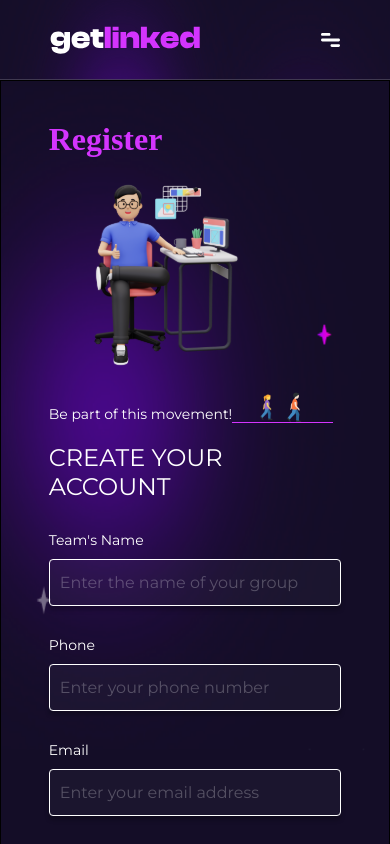
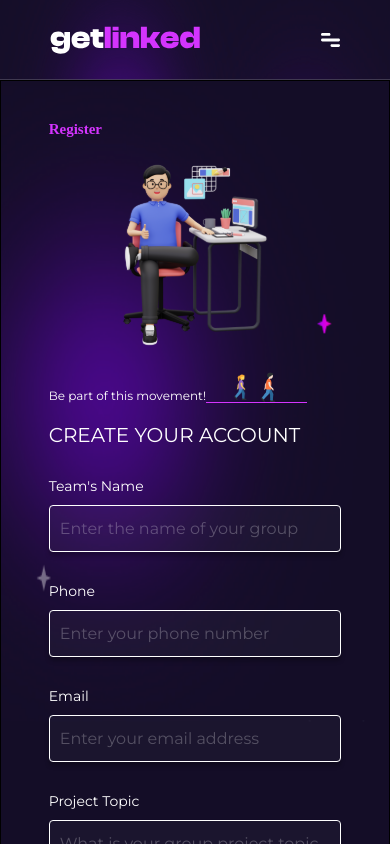
Before and after one commit to demilade211/getLinked, a React (Create React App) app: page /register in a window 390 px wide. Shown: the top 844 px of the page. Built offline with nearby package versions, Linux system fonts and the light colour scheme; no server answers; a web font is replaced by a local one.

Commit message:
added responsive text for register

```diff
--- a/src/pages/Register.jsx
+++ b/src/pages/Register.jsx
@@ -224,8 +224,12 @@ const Right = styled.div`
         font-style: normal;
         font-weight: 600;
         line-height: normal;
+        @media (max-width: 1200px) {
+            font-size: 15px;
+        }
     }
     .img-con{
+        width:100%;
         display:none;
         img{
             width:80%;
@@ -233,6 +237,7 @@ const Right = styled.div`
         }
         @media (max-width: 1200px) {
             display:flex;
+            justify-content:center;
           }
     }
     .sub-con{
@@ -246,6 +251,10 @@ const Right = styled.div`
             font-style: normal;
             font-weight: 400;
             line-height: normal;
+            @media (max-width: 1200px) {
+                font-size: 12px;
+            }
+
         }
         .emo{
             width: 101px;
@@ -262,6 +271,9 @@ const Right = styled.div`
         font-weight: 400;
         line-height: normal;
         margin-bottom:30px;
+        @media (max-width: 1200px) {
+            font-size: 20px;
+        }
     }
     .info{
         color: #FF26B9;
```
